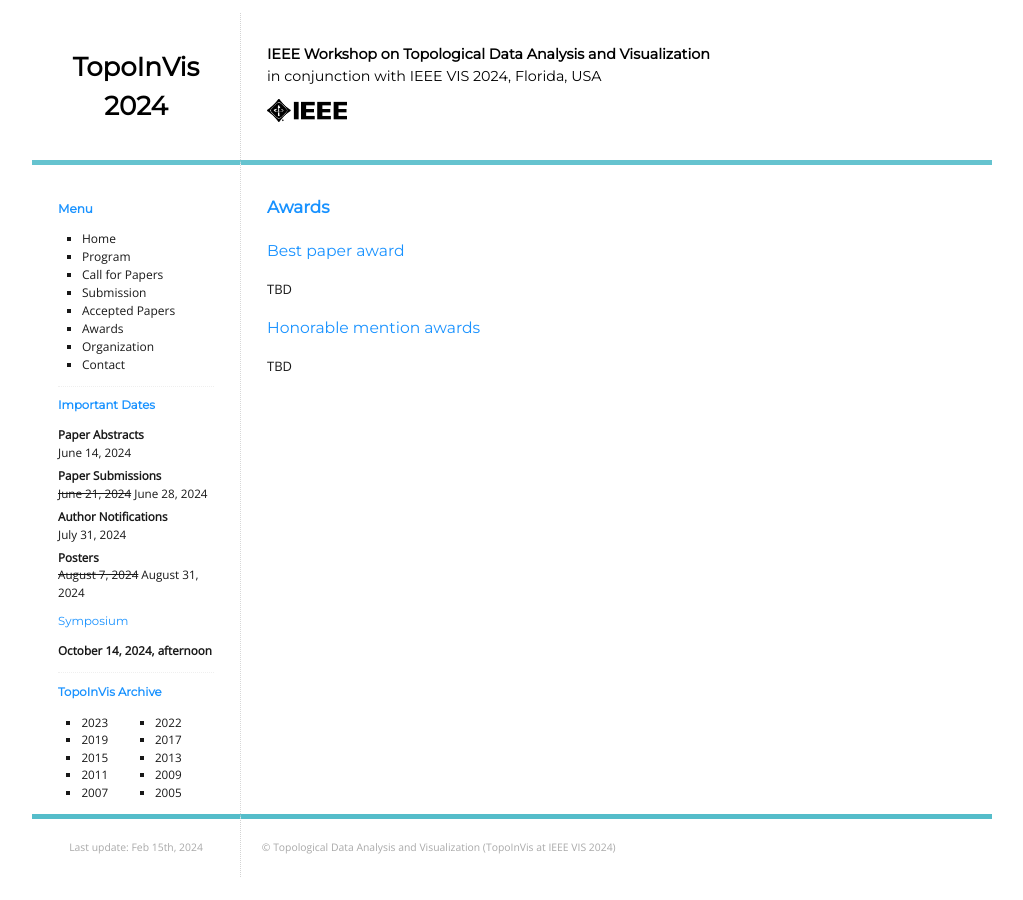
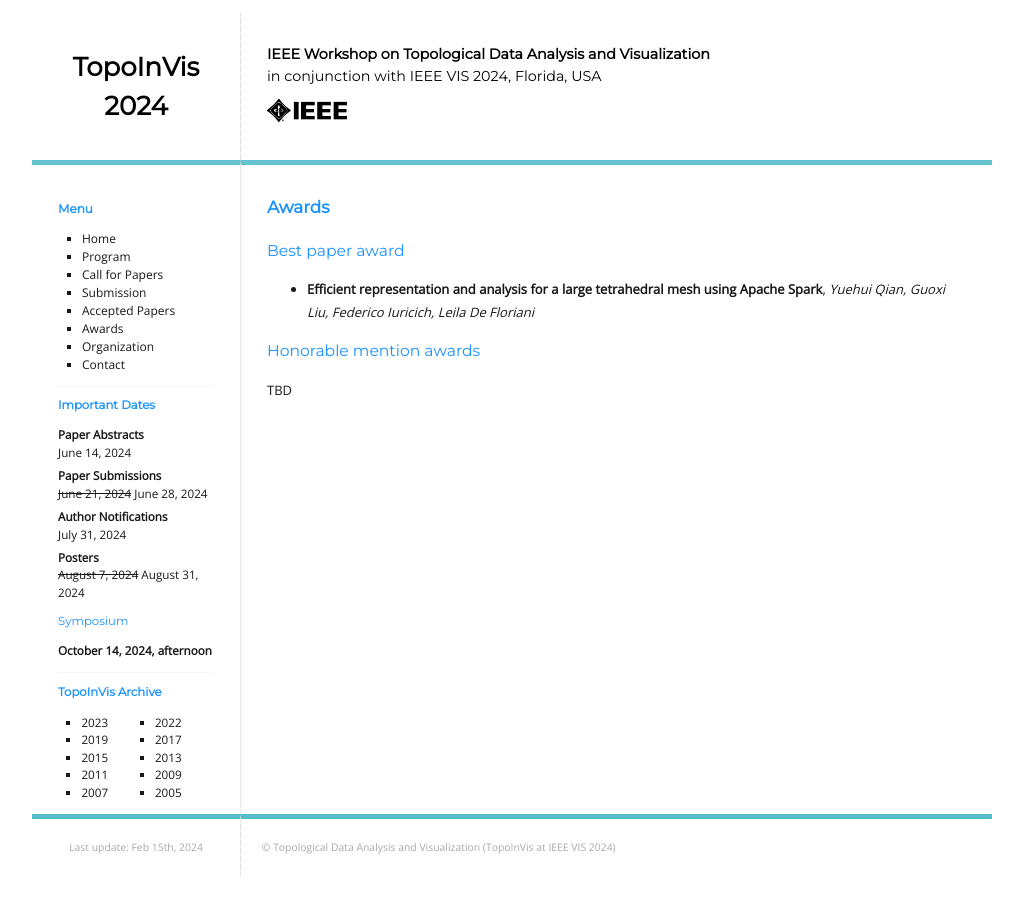
Before and after one commit to TopoInVis-Workshop/2024, a Jekyll site: the page built from _pages/awards.md, in a window 1280 px wide. Shown: the whole page, without its empty margins (128-1151 px from the left). Built offline with Jekyll 4.4.1, drawn with Linux system fonts in a browser that asks for light colours.

Commit message:
Update awards.md

```diff
--- a/_pages/awards.md
+++ b/_pages/awards.md
@@ -7,7 +7,8 @@ title: Awards
 
 ## Best paper award
 
-TBD
+- **Efficient representation and analysis for a large tetrahedral mesh using Apache Spark**,
+_Yuehui Qian, Guoxi Liu, Federico Iuricich, Leila De Floriani_
 
 ## Honorable mention awards
 
```
